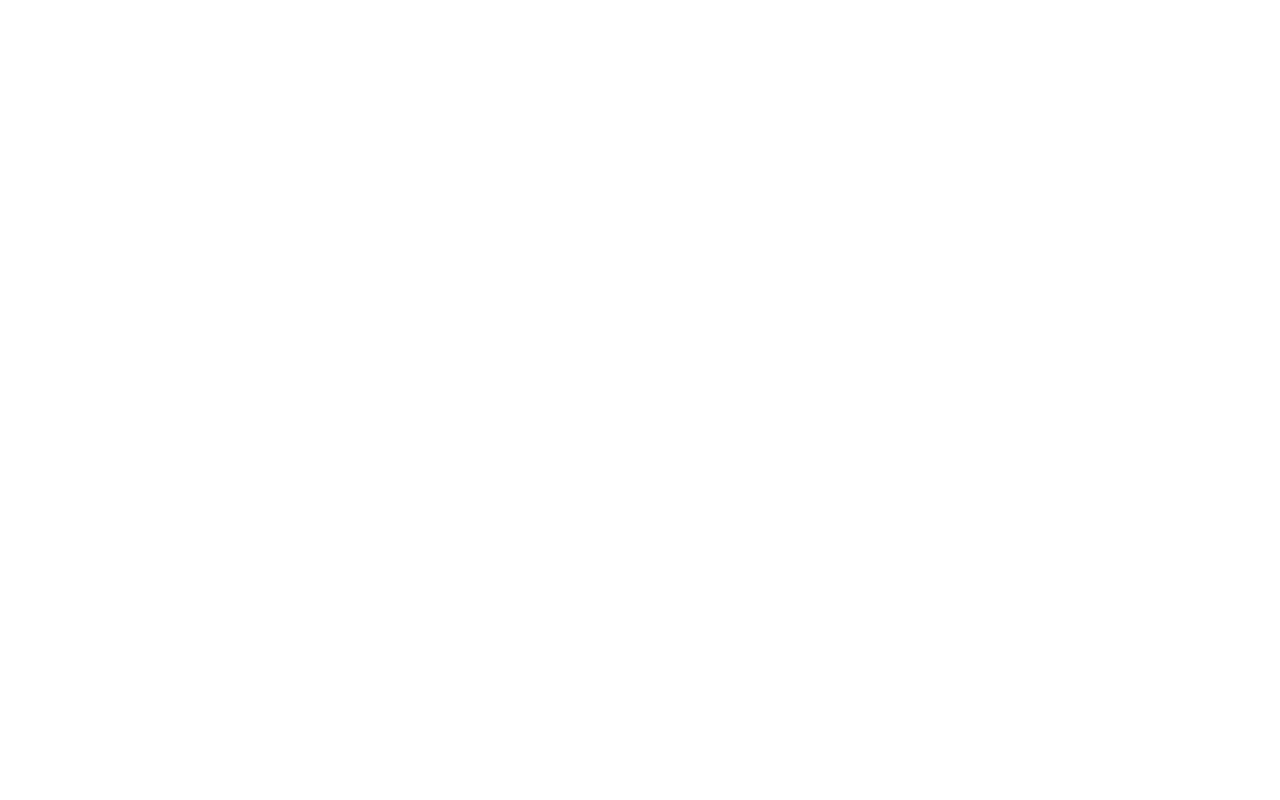
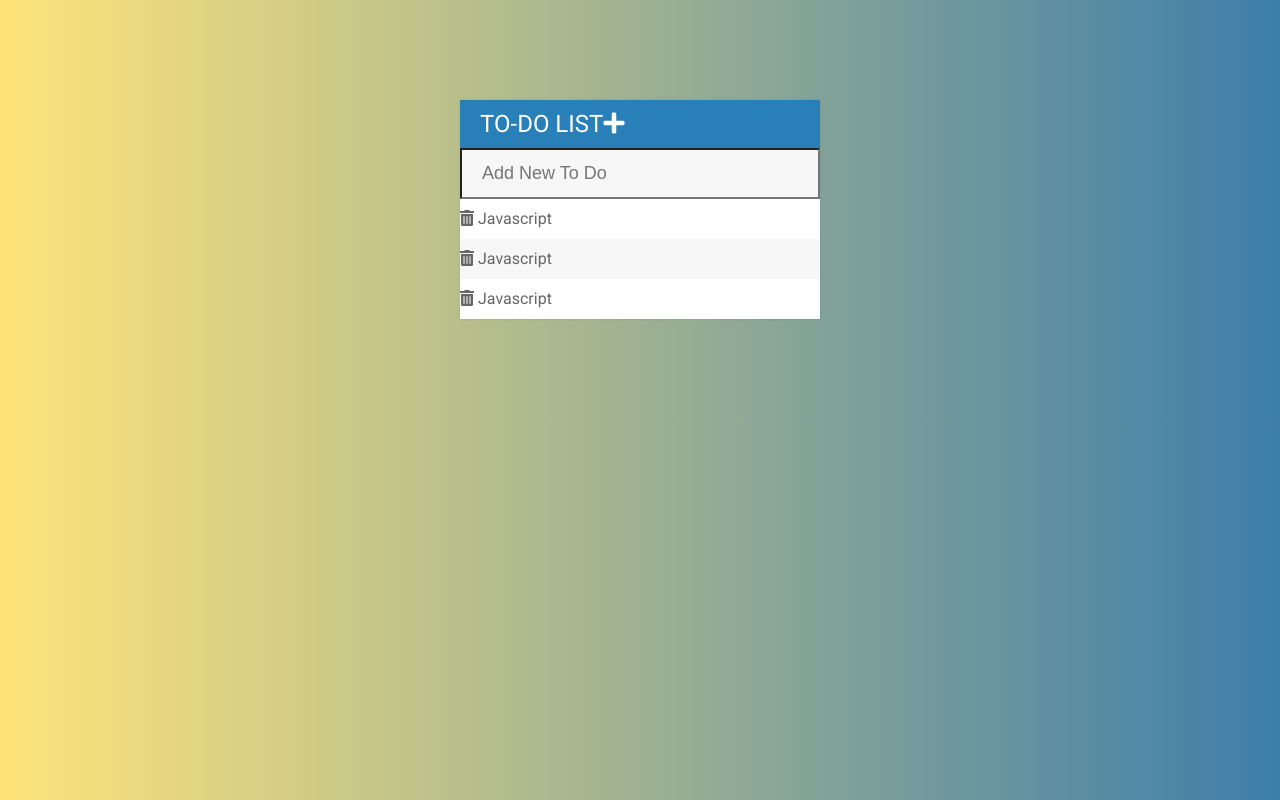
Before and after one commit to ckc64/Todolist-using-Jquery, a plain HTML site: page index.html in a window 1280 px wide. Drawn offline with Linux system fonts and the light colour scheme.

Commit message:
Adding style to our apps
Need to finish the trashbin style and animations

```diff
--- a/assets/css/style.css
+++ b/assets/css/style.css
@@ -0,0 +1,61 @@
+
+body{
+    font-family: roboto;
+    background: #3D7EAA;  /* fallback for old browsers */
+    background: -webkit-linear-gradient(to right, #FFE47A, #3D7EAA);  /* Chrome 10-25, Safari 5.1-6 */
+    background: linear-gradient(to right, #FFE47A, #3D7EAA); /* W3C, IE 10+/ Edge, Firefox 16+, Chrome 26+, Opera 12+, Safari 7+ */
+
+}
+
+#container{
+    background-color: #f7f7f7;
+    width:360px;
+    margin:100px auto;
+    box-shadow: 0 0 3px rgba(0, 0, 0,0.1);
+}
+
+h1{
+    background-color: #2980b9;
+    color: white;
+    margin:0;
+    padding:10px 20px;
+    text-transform: uppercase;
+    font-size:24px;
+    font-weight: normal;
+}
+
+.completed{
+    color:gray;
+    text-decoration: line-through;
+}
+
+ul{
+    list-style: none;
+    margin: 0;
+    padding:0;
+}
+
+li{
+    background-color:#fff;
+    height: 40px;
+    line-height: 40px;
+    color:#666;
+}
+li:nth-child(2n){
+    background-color:#f7f7f7;
+}
+
+input{
+    font-size:18px;
+    background-color:#f7f7f7;
+    width: 100%;
+    padding: 13px 13px 13px 20px;
+    box-sizing:border-box;
+    color:#2980b9;
+}
+
+input:focus{
+    background:white;
+    border:3px solid #2980b9;
+    outline:none;
+}
--- a/assets/js/main.js
+++ b/assets/js/main.js
@@ -0,0 +1,20 @@
+$("ul").on("click","li",function(){
+    $(this).toggleClass('completed');
+});
+
+$("ul").on("click","span",function(e){
+
+    $(this).parent().fadeOut("500",function(){$(this).remove();});
+    e.stopPropagation();
+
+});
+
+$("input[type='text']").on("keypress",function(e){
+    if(e.which===13){
+        var newItem=$(this).val();
+        $(this).val("");
+        //adding new LI or Item
+        $('ul').append("<li><span><i class='fas fa-trash-alt'></i> </span>"+newItem+"</li>");
+
+    }
+});
--- a/index.html
+++ b/index.html
@@ -3,12 +3,23 @@
 <head>
     <meta charset="utf-8" />
     <meta http-equiv="X-UA-Compatible" content="IE=edge">
-    <title>Page Title</title>
+    <title>Todo List</title>
     <meta name="viewport" content="width=device-width, initial-scale=1">
     <link rel="stylesheet" type="text/css" href="assets/css/style.css">
+    <link rel="stylesheet" href="https://use.fontawesome.com/releases/v5.1.0/css/all.css" integrity="sha384-lKuwvrZot6UHsBSfcMvOkWwlCMgc0TaWr+30HWe3a4ltaBwTZhyTEggF5tJv8tbt" crossorigin="anonymous">
+    <link href="https://fonts.googleapis.com/css?family=Roboto:400,500,700" rel="stylesheet">
 </head>
 <body>
 
+    <div id="container">
+        <h1>To-Do List<i class="fas fa-plus"></i></h1>
+        <input type="text" placeholder="Add New To Do">
+        <ul>
+            <li><span><i class="fas fa-trash-alt"></i> </span>Javascript</li>
+            <li><span><i class="fas fa-trash-alt"></i> </span>Javascript</li>
+            <li><span><i class="fas fa-trash-alt"></i> </span>Javascript</li>
+        </ul>
+    </div>
 
 
 <script type="text/javascript" src="assets/js/lib/jquery-3.3.1.min.js"></script>
```
